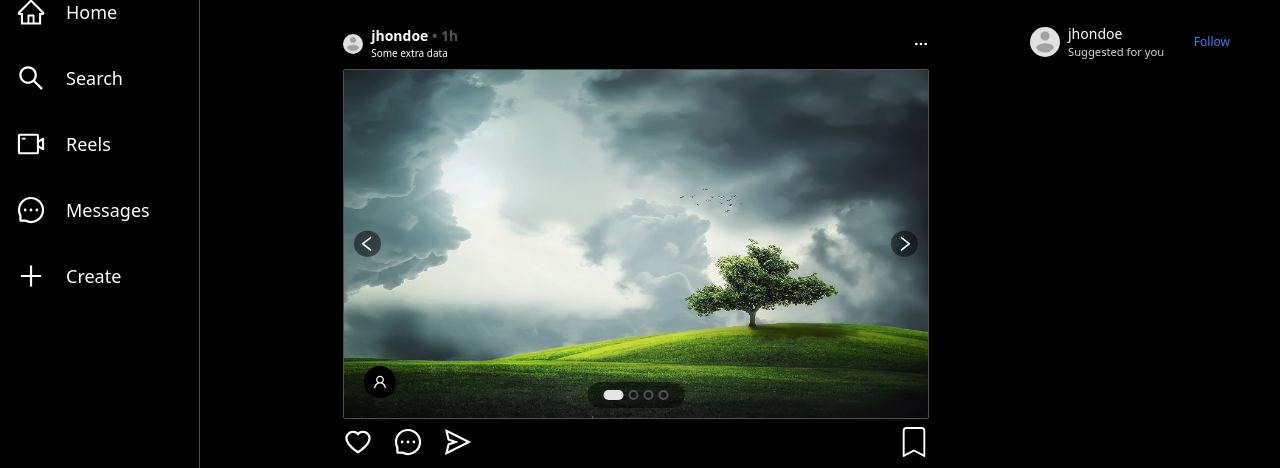
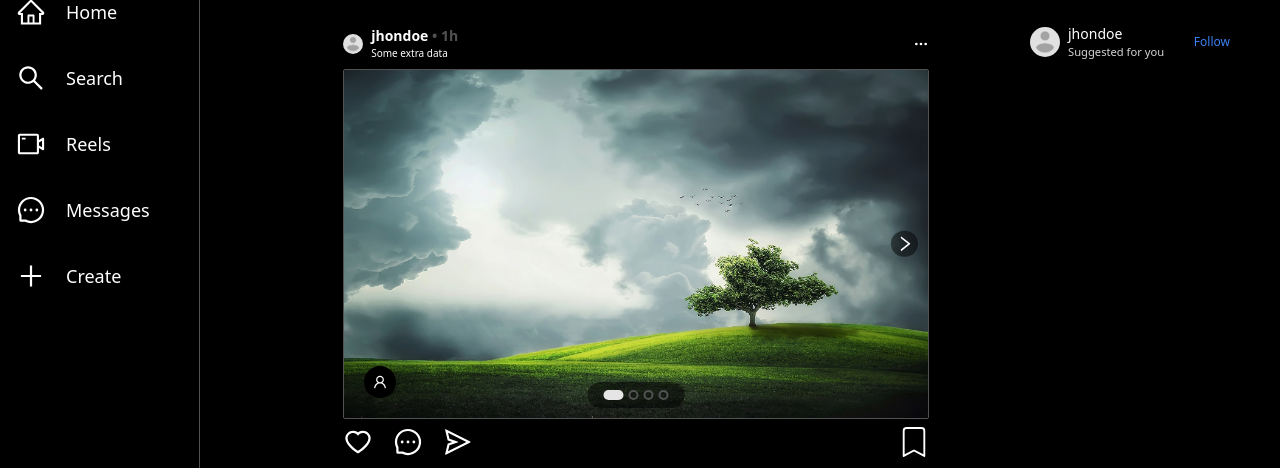
Before and after one commit to marcos-padilla/instagram-clone, a Next.js app: page /home in a window 1280 px wide. Shown: the part 160-628 px from the top of the page. Built offline with nearby package versions, Linux system fonts and the light colour scheme.

Commit message:
feat(fronted): added conditional control buttons

```diff
--- a/components/pages/home/Post.tsx
+++ b/components/pages/home/Post.tsx
@@ -88,6 +88,7 @@
 									</div>
 								))}
 							</div>
+							{imageIndex > 0 && (
 								<button
 									className={clsx(
 										styles.control_button,
@@ -97,6 +98,8 @@
 								>
 									<AiOutlineLeft size={20} />
 								</button>
+							)}
+							{imageIndex < post.images.length - 1 && (
 								<button
 									className={clsx(
 										styles.control_button,
@@ -106,6 +109,7 @@
 								>
 									<AiOutlineRight size={20} />
 								</button>
+							)}
 							<div className={styles.controls}>
 								{post.images.map((_, index) => {
 									return (
--- a/components/pages/home/PostList.tsx
+++ b/components/pages/home/PostList.tsx
@@ -3,6 +3,7 @@
 import Post from './Post'
 import Modal from '@/components/Modal'
 import clsx from 'clsx'
+import { Popover } from '@headlessui/react'
 
 const posts = [
 	{
```
Lines whose indentation alone changed are shown as unchanged.
